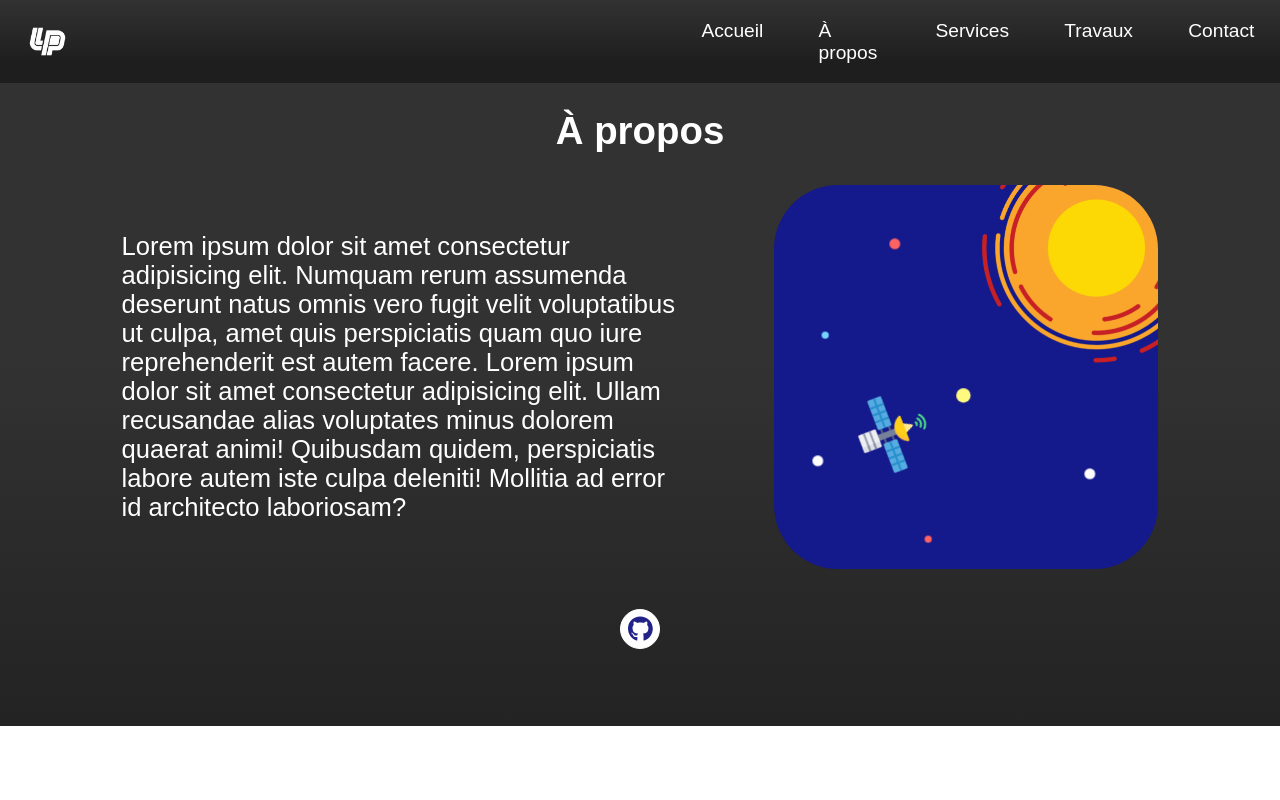
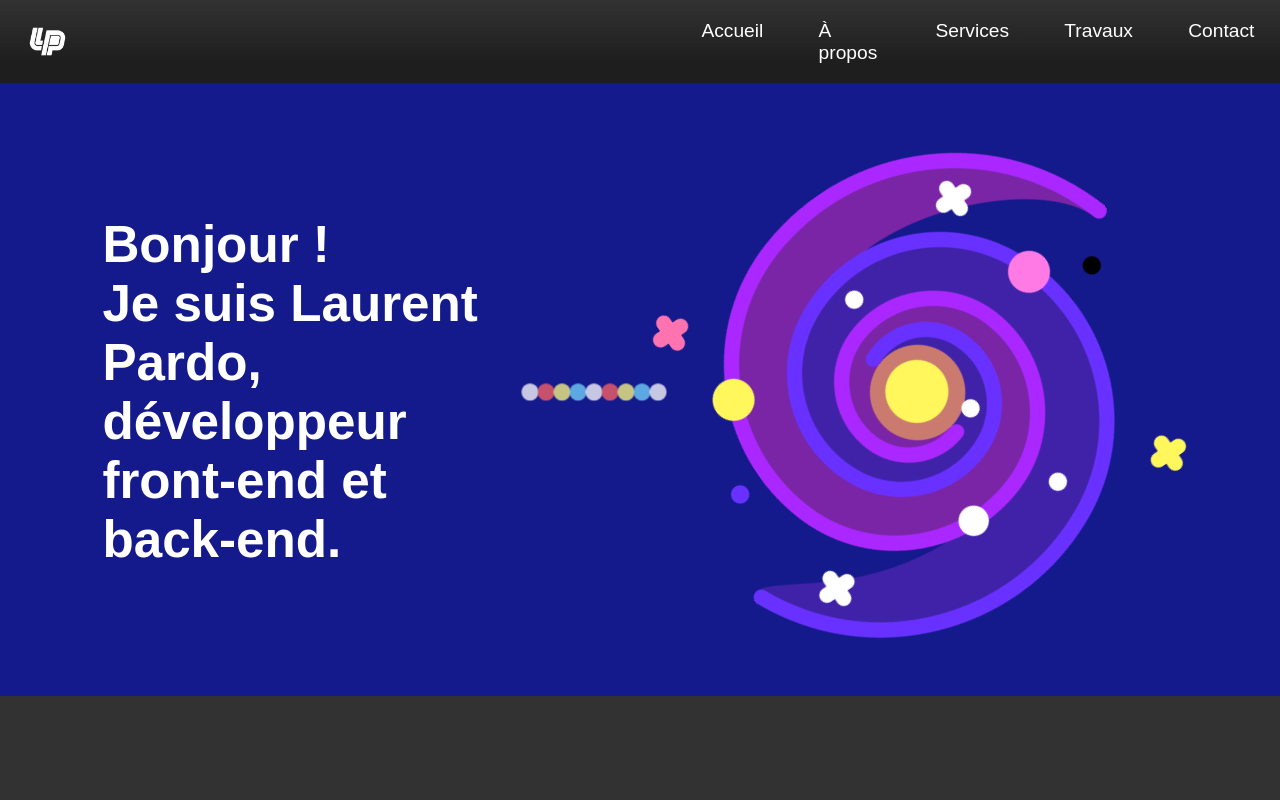
Before and after one commit to AeRyZe/dev_portfolio, a React (Create React App) app: page / in a window 1280 px wide. Shown: the top 800 px of the page. Built offline with nearby package versions, Linux system fonts and the light colour scheme; a web font is replaced by a local one.

Commit message:
feat(home): added banner comp

```diff
--- a/src/pages/home/home.jsx
+++ b/src/pages/home/home.jsx
@@ -1,10 +1,12 @@
 import './home.css'
 import React from 'react'
+import Banner from '../../components/banner/banner'
 import About from '../../components/about/about'
 
 function Home() {
     return (
         <React.StrictMode>
+            <Banner />
             <About />
         </React.StrictMode>
     )
```
